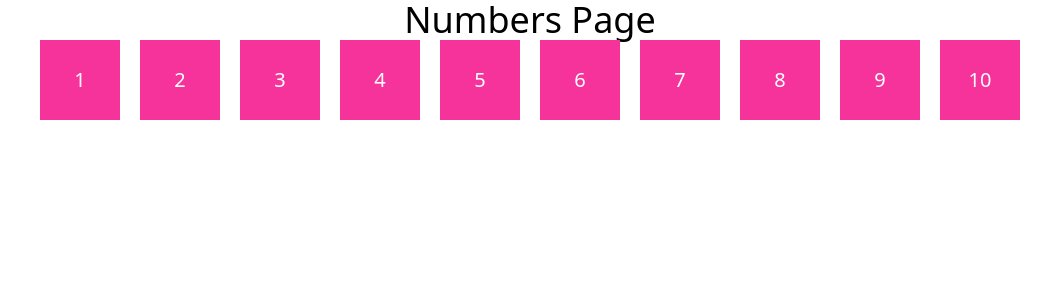
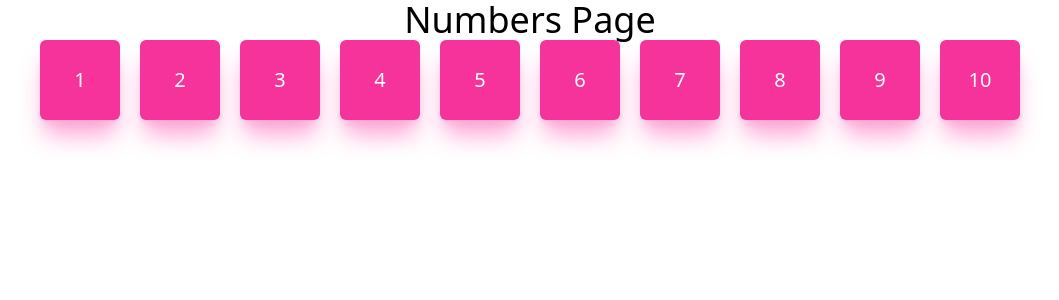
Before and after one commit to projetopcludico/tests-playground, a Vue app: page /numbers in a window 1280 px wide. Shown: the top 300 px of the page, without its empty margins (110-1169 px from the left). Built offline with nearby package versions, Linux system fonts and the light colour scheme.

Commit message:
Arrumando border radius

```diff
--- a/src/components/numbers/SequenceCardComp.vue
+++ b/src/components/numbers/SequenceCardComp.vue
@@ -7,7 +7,7 @@
     });
 </script>
 <template>
-  <button class="h-20 w-20 bg-pink-500 text-white text-xl">
+  <button class="h-20 w-20 bg-pink-500 text-white text-xl rounded-md shadow-xl shadow-pink-300">
     {{ props.number }}
   </button>
 </template>
```
